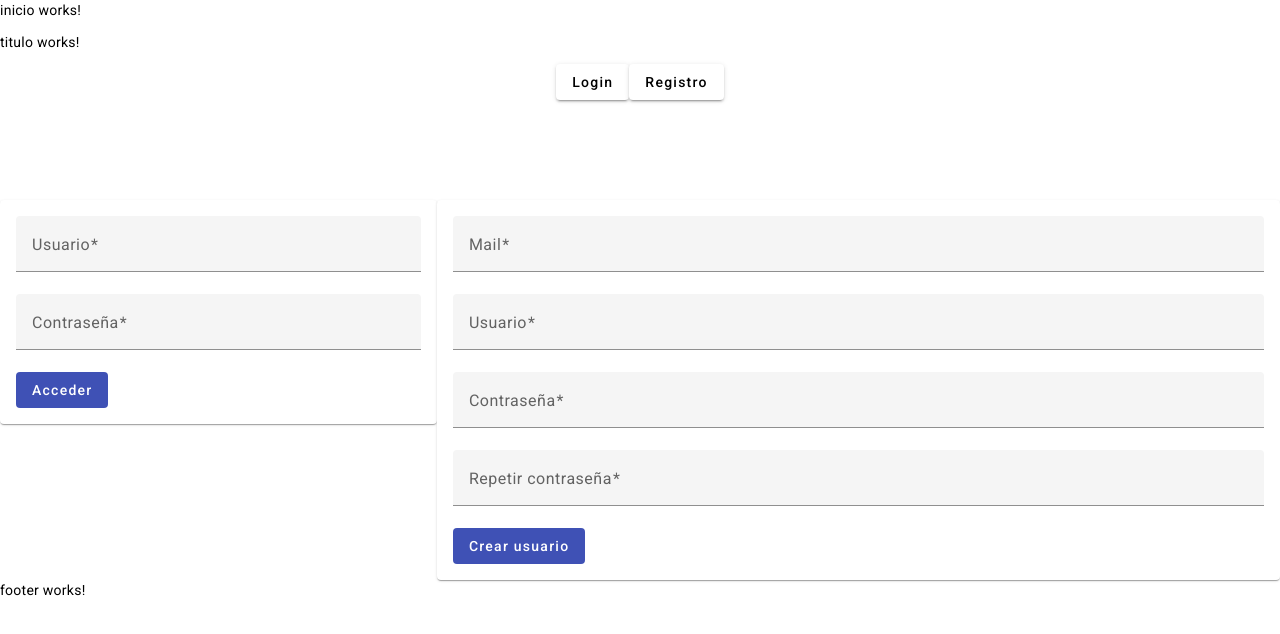
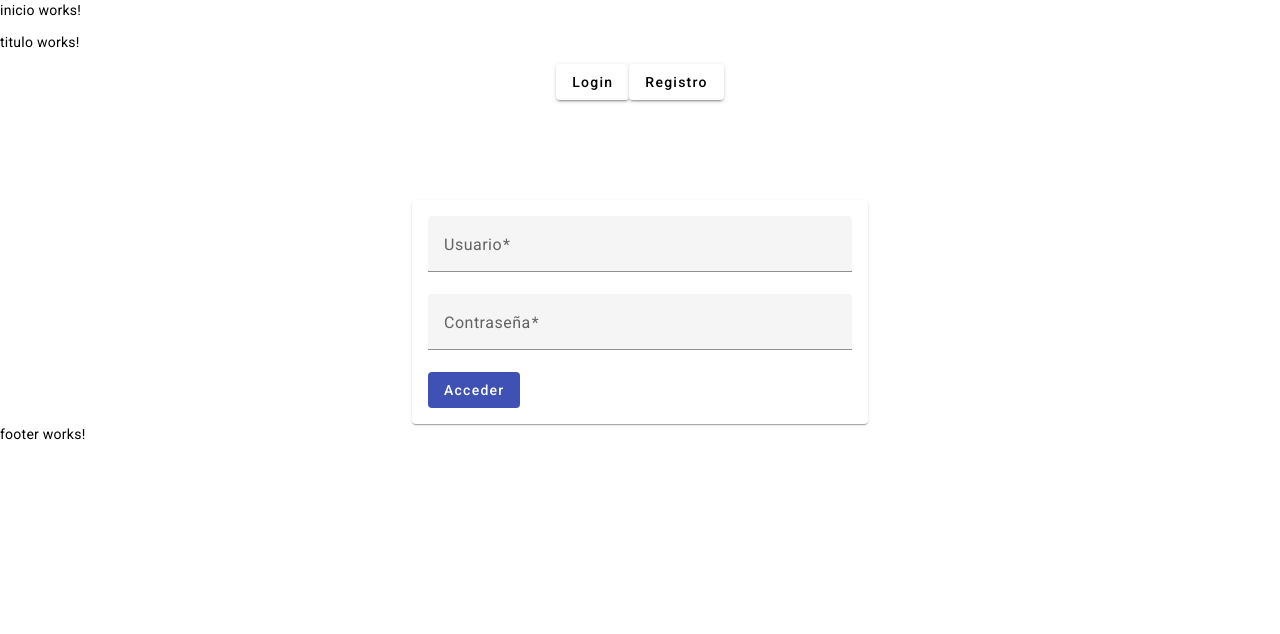
Before and after one commit to ignacio-serrano-rodriguez/data-burst, an Angular app in the folder frontend/: page / in a window 1280 px wide. Shown: the top 634 px of the page. Built offline with nearby package versions, Linux system fonts and the light colour scheme.

Commit message:
Por defecto es el login lo que se muestra en lugar del registro

```diff
--- a/frontend/src/app/pages/inicio/inicio.component.css
+++ b/frontend/src/app/pages/inicio/inicio.component.css
@@ -13,5 +13,5 @@
 #registro
 {
     display: none;
-    display: revert;
+    /* display: revert; */
 }
```
